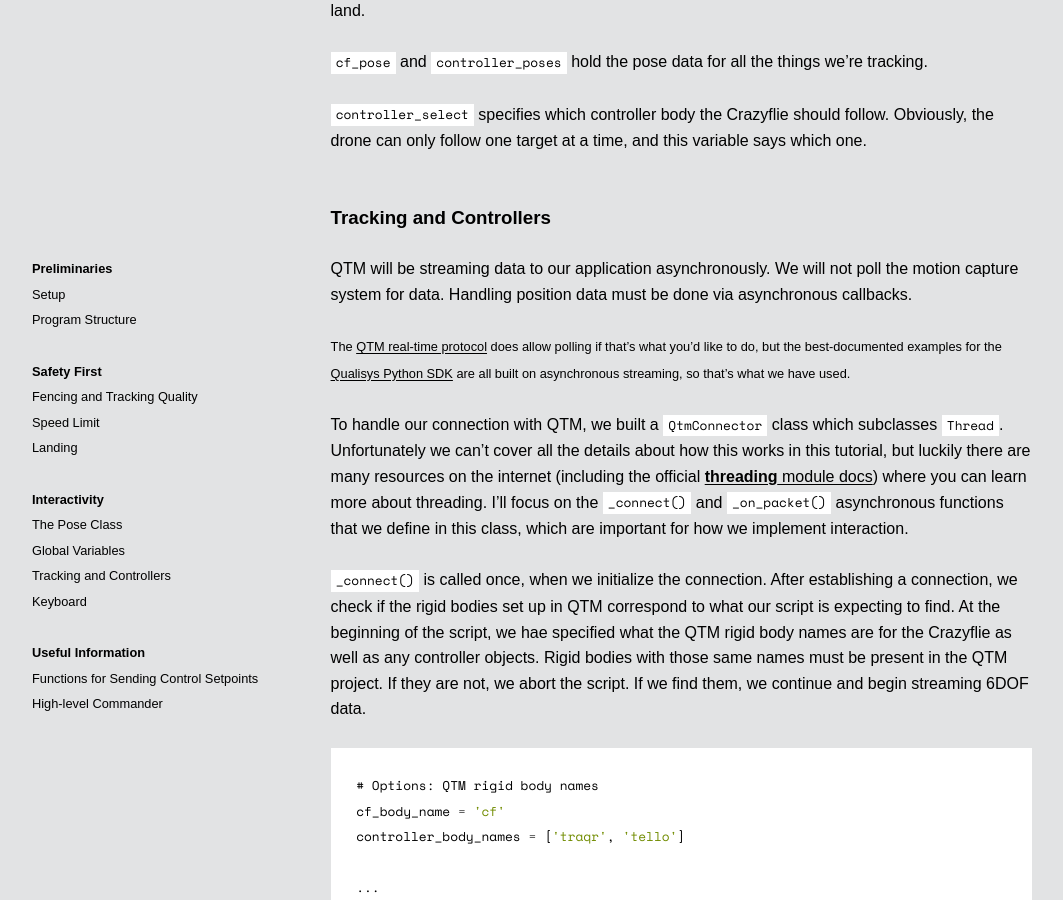
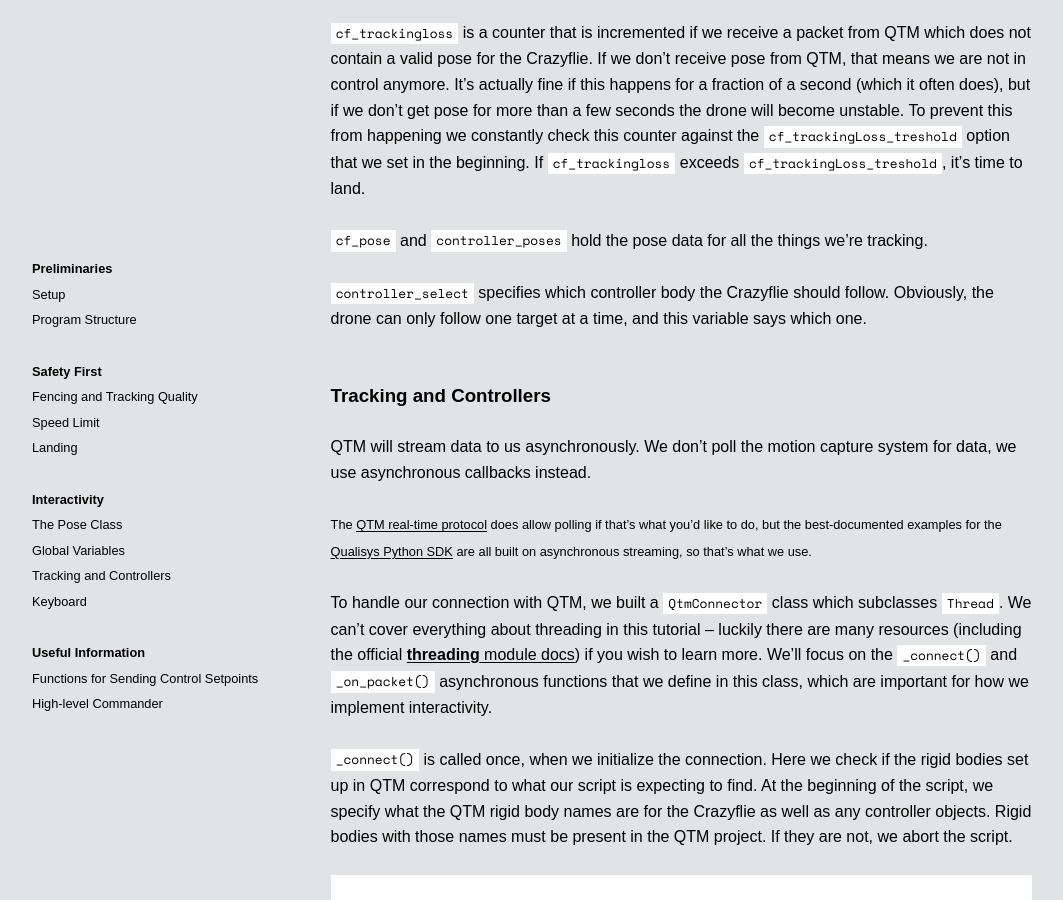
Before and after one commit to l77l77/mbaytas.github.io, a Jekyll site: the page built from crazyflie.md, in a window 1280 px wide and 900 px high, scrolled down 10770 px. Shown: the whole window, without its empty margins (108-1171 px from the left). Built offline with Jekyll 4.4.1, drawn with Linux system fonts in a browser that asks for light colours; some web fonts are replaced; our own code applies the rules of GitHub Pages for plain Markdown files; comment, search, counter and statistics services are not loaded; some of the changed text lies outside the part shown.

Commit message:
Update crazyflie.md

````diff
--- a/crazyflie.md
+++ b/crazyflie.md
@@ -29,6 +29,8 @@
 A basic building block for an interactive drone is to have the drone follow another object in real time. We created a Python script to do this.
 
 Our script connects to [QTM](https://www.qualisys.com/software/qualisys-track-manager/), receiving pose data in real time; and streams this data to the Crazyflie: we let the Crazyflie know about its own pose for [closed loop control](https://en.wikipedia.org/wiki/Control_theory), and set a target for it to move to, based on the position of another object.
+
+For the rest of this tutorial, as well as in the code, we refer to the target object as a "controller" and we'll use the word "target" for the actual coordinate that the drone flies to. As you might imagine, if we target the drone exactly where the controller is, we'll crash into the controller. So the target and the controller will be separated by a certain offset. We'll be able to adjust this offset in real time with keyboard commands, which also essentially enables us to fly the drone with the keyboard.
 
 
 ![The front of the Crazyflie must point to the positive x-direction of the QTM coordinate system](/img/crazyflie_orientation.png)
@@ -196,13 +198,15 @@
 
 [Pose](https://en.wikipedia.org/wiki/Pose_(computer_vision)) is the term used in engineering to refer to the combination of position (x, y, z coordinates) and orientation (rotations around x, y, z axes), describing an object's whereabouts in [six degrees of freedom (6DoF)](https://en.wikipedia.org/wiki/Six_degrees_of_freedom).
 
-To keep the rest of the code clean, I implemented a `Pose` class which we will use to keep track of this information for each object that we are tracking, and to hold some utility functions for dealing with pose data.
+To keep the rest of the code clean, we implemented a `Pose` class to keep track of this information for each object that we are tracking, and to hold some utility functions for dealing with pose data.
 
-We can retrieve pose from QTM in two ways: one represents orientation as [Euler angles](https://en.wikipedia.org/wiki/Euler_angles), and the other provides a 3x3 [rotation matrix](https://en.wikipedia.org/wiki/Rotation_matrix). Both can be useful for us, so the `Pose` class has [class methods](https://stackoverflow.com/questions/12179271/meaning-of-classmethod-and-staticmethod-for-beginner) that can instantiate it from both kinds of information. Within the class, the `roll`, `pitch`, and `yaw` for the Euler angles and the `rot` attribute for the rotation matrix are independent -- updating one does not affect the other. This is counterintuitive, but it's fine as long as you're aware of it. (I haven't implemented a method to convert between the two because we can retrieve either from QTM at any time.)
+We can retrieve pose from QTM in two ways: one represents orientation as [Euler angles](https://en.wikipedia.org/wiki/Euler_angles), and the other provides a 3x3 [rotation matrix](https://en.wikipedia.org/wiki/Rotation_matrix). Both can be useful for us, so the `Pose` class has [class methods](https://stackoverflow.com/questions/12179271/meaning-of-classmethod-and-staticmethod-for-beginner) that can instantiate it from both kinds of information.
+
+One thing to watch out for is that the `roll`, `pitch`, and `yaw` for the Euler angles and the `rot` attribute for the rotation matrix are independent -- updating one does not affect the other. This is counterintuitive, but it's fine as long as you're aware of it. (We haven't implemented a method to convert between the two because it's better to retrieve either from QTM at any time.)
 
 ```python
 class Pose:
-	"""Holds pose data with euler angles and/or rotation matrix"""
+    """Holds pose data with euler angles and/or rotation matrix"""
     def __init__(self, x, y, z, roll=None, pitch=None, yaw=None, rot=None):
         self.x = x
         self.y = y
@@ -260,13 +265,13 @@
 
 ### Tracking and Controllers
 
-QTM will be streaming data to our application asynchronously. We will not poll the motion capture system for data. Handling position data must be done via asynchronous callbacks.
+QTM will stream data to us asynchronously. We don't poll the motion capture system for data, we use asynchronous callbacks instead.
 
-*The [QTM real-time protocol](https://docs.qualisys.com/qtm-rt-protocol/) does allow polling if that's what you'd like to do, but the best-documented examples for the [Qualisys Python SDK](https://github.com/qualisys/qualisys_python_sdk) are all built on asynchronous streaming, so that's what we have used.*
+*The [QTM real-time protocol](https://docs.qualisys.com/qtm-rt-protocol/) does allow polling if that's what you'd like to do, but the best-documented examples for the [Qualisys Python SDK](https://github.com/qualisys/qualisys_python_sdk) are all built on asynchronous streaming, so that's what we use.*
 
-To handle our connection with QTM, we built a `QtmConnector` class which subclasses `Thread`. Unfortunately we can't cover all the details about how this works in this tutorial, but luckily there are many resources on the internet (including the official [**threading** module docs](https://docs.python.org/3/library/threading.html#thread-objects)) where you can learn more about threading. I'll focus on the `_connect()` and `_on_packet()` asynchronous functions that we define in this class, which are important for how we implement interaction.
+To handle our connection with QTM, we built a `QtmConnector` class which subclasses `Thread`. We can't cover everything about threading in this tutorial – luckily there are many resources (including the official [**threading** module docs](https://docs.python.org/3/library/threading.html#thread-objects)) if you wish to learn more. We'll focus on the `_connect()` and `_on_packet()` asynchronous functions that we define in this class, which are important for how we implement interactivity.
 
-`_connect()` is called once, when we initialize the connection. After establishing a connection, we check if the rigid bodies set up in QTM correspond to what our script is expecting to find. At the beginning of the script, we hae specified what the QTM rigid body names are for the Crazyflie as well as any controller objects. Rigid bodies with those same names must be present in the QTM project. If they are not, we abort the script. If we find them, we continue and begin streaming 6DOF data.
+`_connect()` is called once, when we initialize the connection. Here we check if the rigid bodies set up in QTM correspond to what our script is expecting to find. At the beginning of the script, we specify what the QTM rigid body names are for the Crazyflie as well as any controller objects. Rigid bodies with those names must be present in the QTM project. If they are not, we abort the script.
 
 ```python
 # Options: QTM rigid body names
````
Also changed, not shown: other parts of crazyflie.md (+3 -2 lines).
